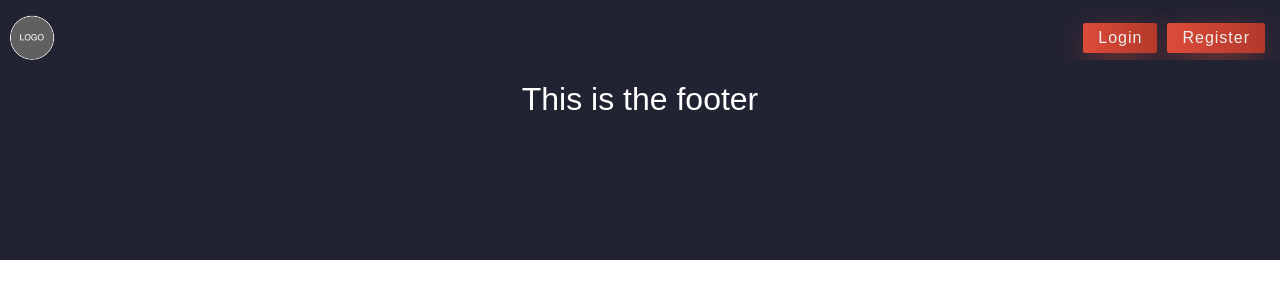
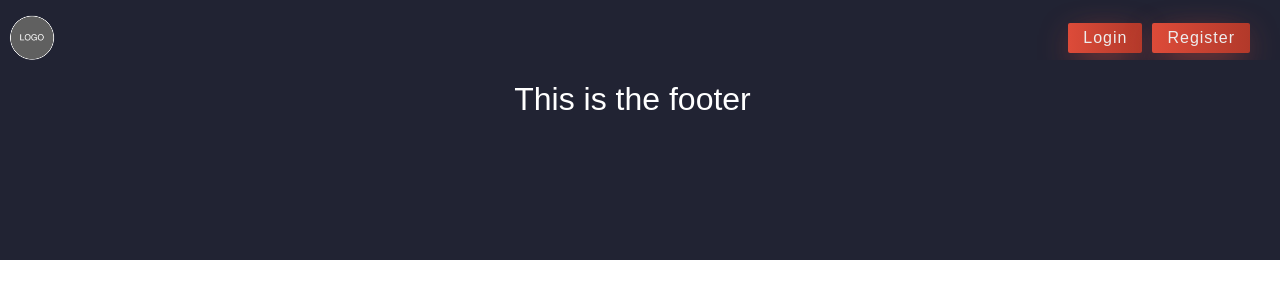
Before and after one commit to KaChr/lead-app, a React (Create React App) app: page /register in a window 1280 px wide. Shown: the top 300 px of the page. Built offline with nearby package versions, Linux system fonts and the light colour scheme.

Commit message:
remove margin right from all pages

```diff
--- a/src/index.css
+++ b/src/index.css
@@ -9,3 +9,9 @@ body {
   box-sizing: unset !important;
 }
 */
+
+
+/* Remove margin from all pages */
+.row {
+  margin-right: 0;
+}
```
